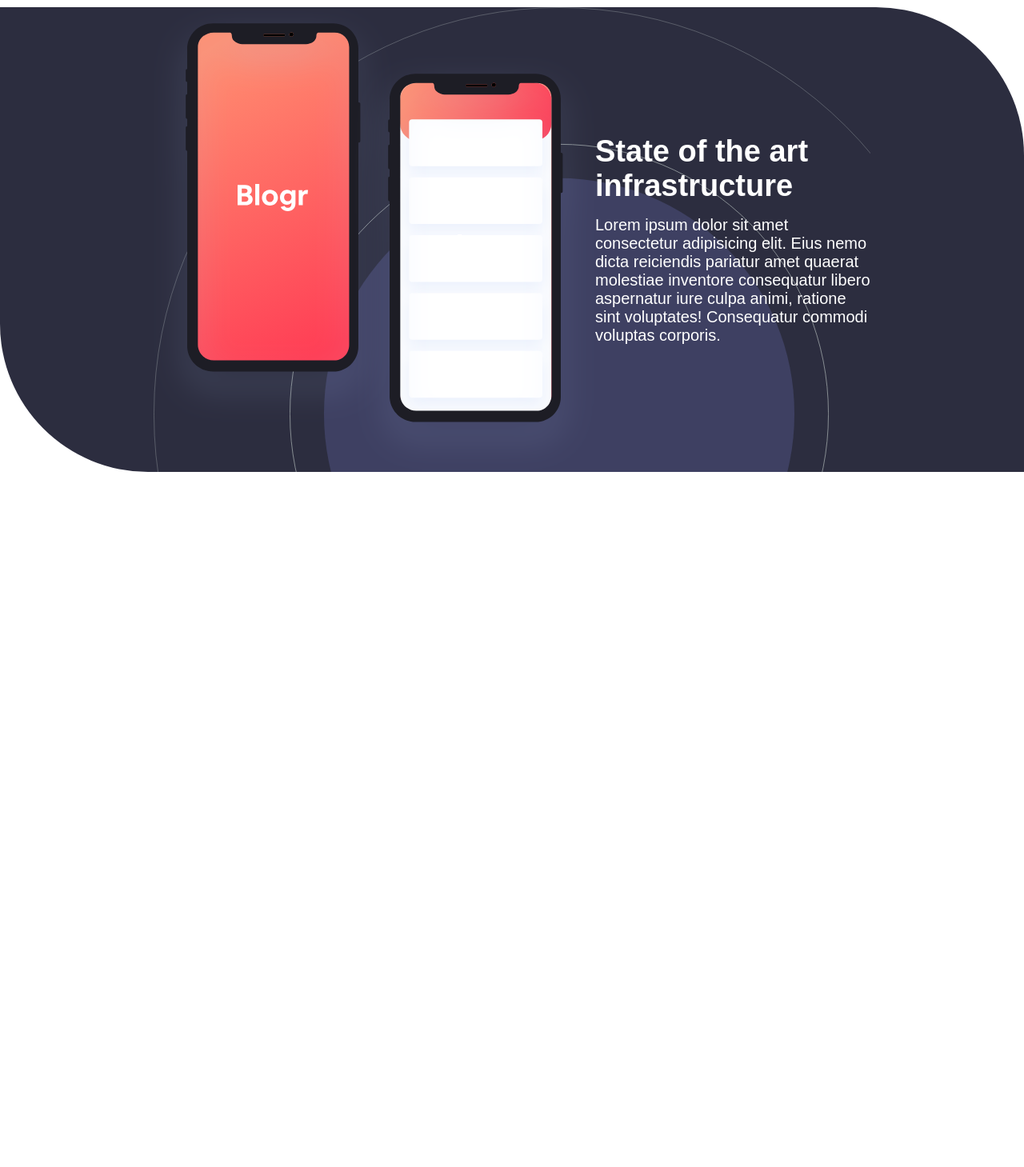
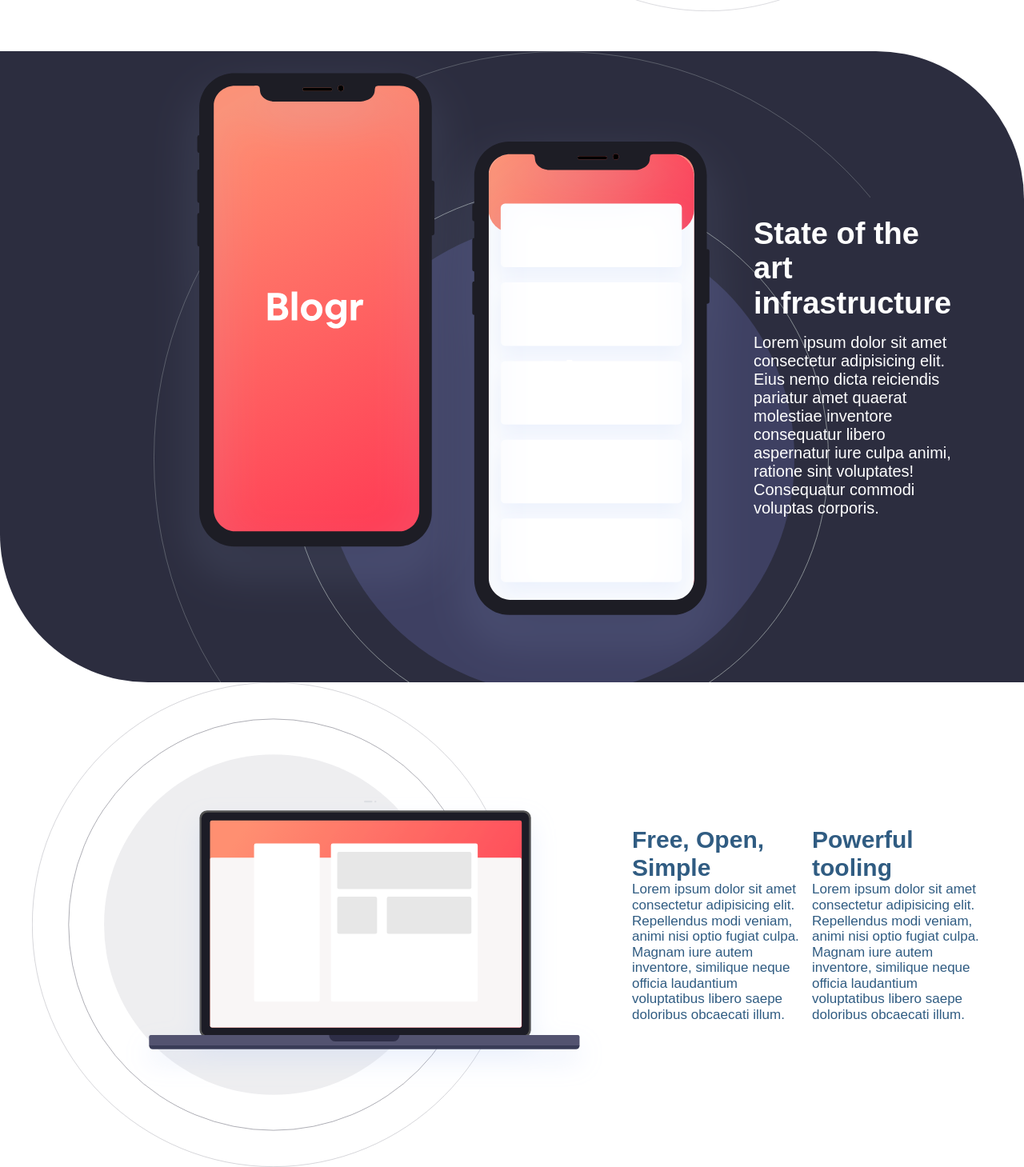
Before and after one commit to Vahe-Sevachyan/blogr-landing-page, a Vue app: page / in a window 1280 px wide. Shown: the part 1096-2555 px from the top of the page at 80% size. Before the commit the page ends 1686 px from the top, so only its background shows below. Built offline with nearby package versions, Linux system fonts and the light colour scheme; a web font is replaced by a local one.

Commit message:
added third section of body

```diff
--- a/src/App.vue
+++ b/src/App.vue
@@ -3,6 +3,7 @@ import NavBar from "./components/NavBar.vue";
 import HeroSection from "./components/HeroSection.vue";
 import BodyOne from "./components/BodyOne.vue";
 import BodyTwo from "./components/BodyTwo.vue";
+import BodyThree from "./components/BodyThree.vue";
 export default {
   name: "App",
   components: {
@@ -10,6 +11,7 @@ export default {
     HeroSection,
     BodyOne,
     BodyTwo,
+    BodyThree,
   },
 };
 </script>
@@ -23,6 +25,7 @@ export default {
     <body>
       <BodyOne />
       <BodyTwo />
+      <BodyThree />
     </body>
   </div>
 </template>
--- a/src/components/BodyOne.vue
+++ b/src/components/BodyOne.vue
@@ -38,14 +38,13 @@
 @import url("https://fonts.google.com/specimen/Ubuntu?preview.text_type=custom");
 h2 {
   font-size: 3rem;
-  margin-bottom: 3rem;
+  margin: 3rem 0 3rem 0;
   font-family: "Ubuntu", Arial, Helvetica, sans-serif, monospace;
 }
 h2,
 h3 {
   color: hsl(208, 46%, 35%);
 }
-
 .body-one-container {
   width: 85%;
   /* height: 60rem; */
@@ -66,10 +65,10 @@ h3 {
 .description-paragraph {
   display: flex;
   flex-direction: column;
-  width: 40vw;
+  width: 80rem;
   font-size: 1.8rem;
 }
-.description-paragraph p {
+p {
   margin-bottom: 2rem;
   color: hsl(208, 46%, 35%);
   font-size: 1.7rem;
--- /dev/null
+++ b/src/components/BodyThree.vue
@@ -0,0 +1,44 @@
+<script></script>
+<template>
+  <div class="container">
+    <img src="../assets/images/illustration-laptop-desktop.svg" alt="" />
+    <div>
+      <h3>Free, Open, Simple</h3>
+      <p>
+        Lorem ipsum dolor sit amet consectetur adipisicing elit. Repellendus
+        modi veniam, animi nisi optio fugiat culpa. Magnam iure autem inventore,
+        similique neque officia laudantium voluptatibus libero saepe doloribus
+        obcaecati illum.
+      </p>
+    </div>
+    <div>
+      <h3>Powerful tooling</h3>
+      <p>
+        Lorem ipsum dolor sit amet consectetur adipisicing elit. Repellendus
+        modi veniam, animi nisi optio fugiat culpa. Magnam iure autem inventore,
+        similique neque officia laudantium voluptatibus libero saepe doloribus
+        obcaecati illum.
+      </p>
+    </div>
+  </div>
+</template>
+<style>
+.container {
+  display: flex;
+  align-items: center;
+  justify-content: center;
+  width: 120rem;
+  margin: auto;
+}
+p {
+  color: hsl(208, 46%, 35%);
+  font-size: 1.7rem;
+}
+h3 {
+  color: hsl(208, 46%, 35%);
+  font-size: 3rem;
+}
+img {
+  width: 75rem;
+}
+</style>
--- a/src/components/BodyTwo.vue
+++ b/src/components/BodyTwo.vue
@@ -35,10 +35,7 @@
   /* text-align: left; */
   background-image: url("../assets/images/bg-pattern-circles.svg");
   background-repeat: no-repeat;
-  /* background-position-x: left; */
   background-position-y: top;
-
-  /* left: 0;  */
   justify-content: space-between;
 }
 /* .img-container {
@@ -56,7 +53,8 @@
   font-size: 3.8em;
   margin-bottom: 1.5rem;
 }
-.paragraph-container p {
+p {
   font-size: 2em;
+  color: white;
 }
 </style>
```
Also changed, not shown: src/bg-pattern-intro-desktop.svg (deleted).
